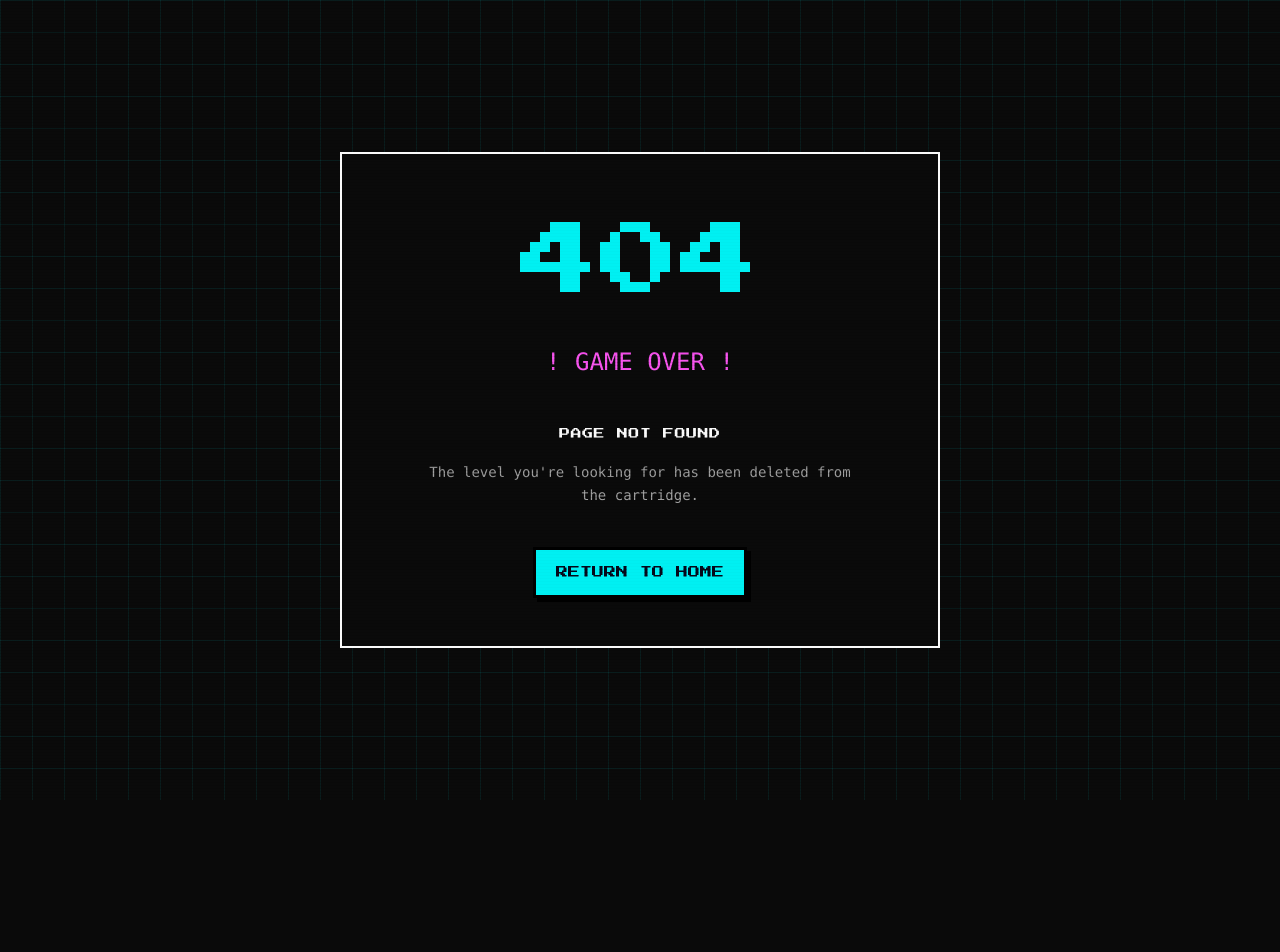
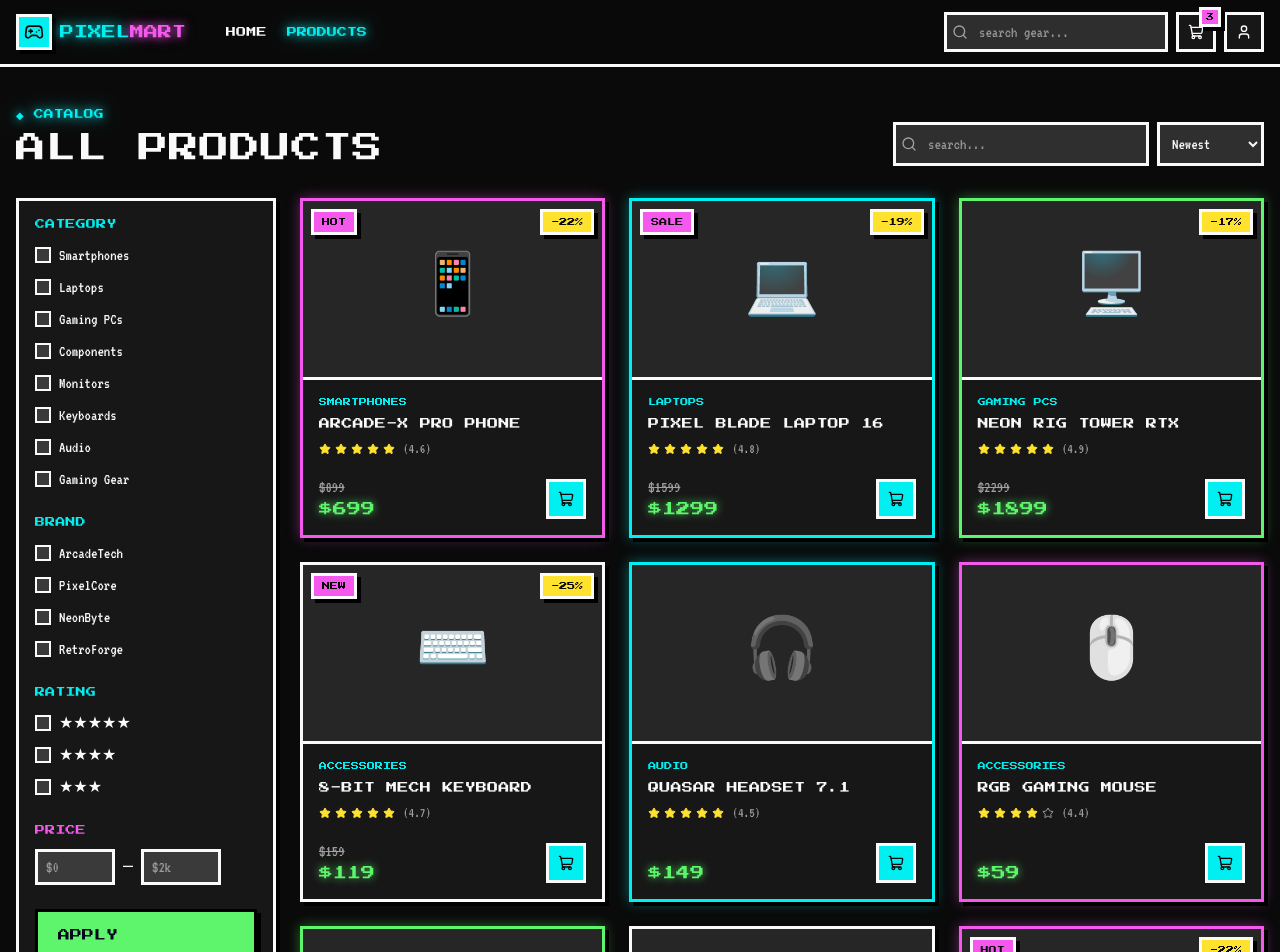
Before and after one commit to NQB37/PixelMart, a Next.js app in the folder frontend/: page /products in a window 1280 px wide. Before the commit this address had no page. Shown: the top 952 px of the page. Before the commit the page ends 800 px from the top, so only its background shows below. Built offline with nearby package versions, Linux system fonts and the light colour scheme.

Commit message:
feat(fe): add products list page

```diff
--- /dev/null
+++ b/frontend/app/(public)/products/page.tsx
@@ -0,0 +1,101 @@
+import { PixelButton } from '@/components/shared/PixelButton';
+import { ProductCard } from '@/components/shared/ProductCard';
+import { DEALS, BEST, CATEGORIES } from '@/lib/catalog';
+import { Search } from 'lucide-react';
+
+export default function ProductsPage() {
+  const all = [
+    ...DEALS,
+    ...BEST,
+    ...DEALS.map((p) => ({ ...p, id: p.id + 'b' })),
+  ];
+  return (
+    <div className='mx-auto max-w-7xl px-4 py-10'>
+      <div className='flex flex-wrap items-end justify-between gap-4'>
+        <div>
+          <div className='font-pixel text-[10px] text-neon-cyan glow-cyan'>
+            ◆ CATALOG
+          </div>
+          <h1 className='mt-2 font-pixel text-2xl md:text-3xl'>ALL PRODUCTS</h1>
+        </div>
+        <div className='flex gap-2'>
+          <div className='relative'>
+            <Search className='absolute left-2 top-1/2 h-4 w-4 -translate-y-1/2 text-muted-foreground' />
+            <input
+              placeholder='search...'
+              className='h-11 w-64 border-[3px] border-foreground bg-input pl-8 pr-2 font-retro text-base outline-none focus:border-neon-cyan'
+            />
+          </div>
+          <select className='h-11 border-[3px] border-foreground bg-input px-2 font-retro text-base outline-none focus:border-neon-cyan'>
+            <option>Newest</option>
+            <option>Price ↑</option>
+            <option>Price ↓</option>
+            <option>Best rated</option>
+          </select>
+        </div>
+      </div>
+
+      <div className='mt-8 grid grid-cols-1 gap-6 lg:grid-cols-[260px_1fr]'>
+        <aside className='space-y-6 border-[3px] border-foreground bg-card p-4 pixel-shadow'>
+          <FilterGroup title='CATEGORY' items={CATEGORIES.map((c) => c.name)} />
+          <FilterGroup
+            title='BRAND'
+            items={['ArcadeTech', 'PixelCore', 'NeonByte', 'RetroForge']}
+          />
+          <FilterGroup title='RATING' items={['★★★★★', '★★★★', '★★★']} />
+          <div>
+            <h4 className='font-pixel text-[10px] text-neon-pink'>PRICE</h4>
+            <div className='mt-3 flex items-center gap-2'>
+              <input
+                className='h-9 w-20 border-[3px] border-foreground bg-input px-2 font-retro'
+                placeholder='$0'
+              />
+              <span className='font-pixel text-[10px]'>—</span>
+              <input
+                className='h-9 w-20 border-[3px] border-foreground bg-input px-2 font-retro'
+                placeholder='$2k'
+              />
+            </div>
+          </div>
+          <PixelButton variant='green' className='w-full'>
+            APPLY
+          </PixelButton>
+        </aside>
+
+        <div>
+          <div className='grid grid-cols-1 gap-6 sm:grid-cols-2 xl:grid-cols-3'>
+            {all.map((p) => (
+              <ProductCard key={p.id} p={p} />
+            ))}
+          </div>
+          <div className='mt-10 flex justify-center gap-2'>
+            {['◀', '1', '2', '3', '▶'].map((n, i) => (
+              <button
+                key={i}
+                className={`grid h-10 min-w-10 place-items-center border-[3px] border-foreground px-3 font-pixel text-[10px] ${n === '1' ? 'bg-neon-cyan text-background' : 'bg-card hover:bg-neon-yellow hover:text-background'}`}
+              >
+                {n}
+              </button>
+            ))}
+          </div>
+        </div>
+      </div>
+    </div>
+  );
+}
+
+function FilterGroup({ title, items }: { title: string; items: string[] }) {
+  return (
+    <div>
+      <h4 className='font-pixel text-[10px] text-neon-cyan'>{title}</h4>
+      <ul className='mt-3 space-y-2'>
+        {items.map((i) => (
+          <li key={i} className='flex items-center gap-2 font-retro text-base'>
+            <span className='grid h-4 w-4 place-items-center border-2 border-foreground bg-input' />
+            {i}
+          </li>
+        ))}
+      </ul>
+    </div>
+  );
+}
```
